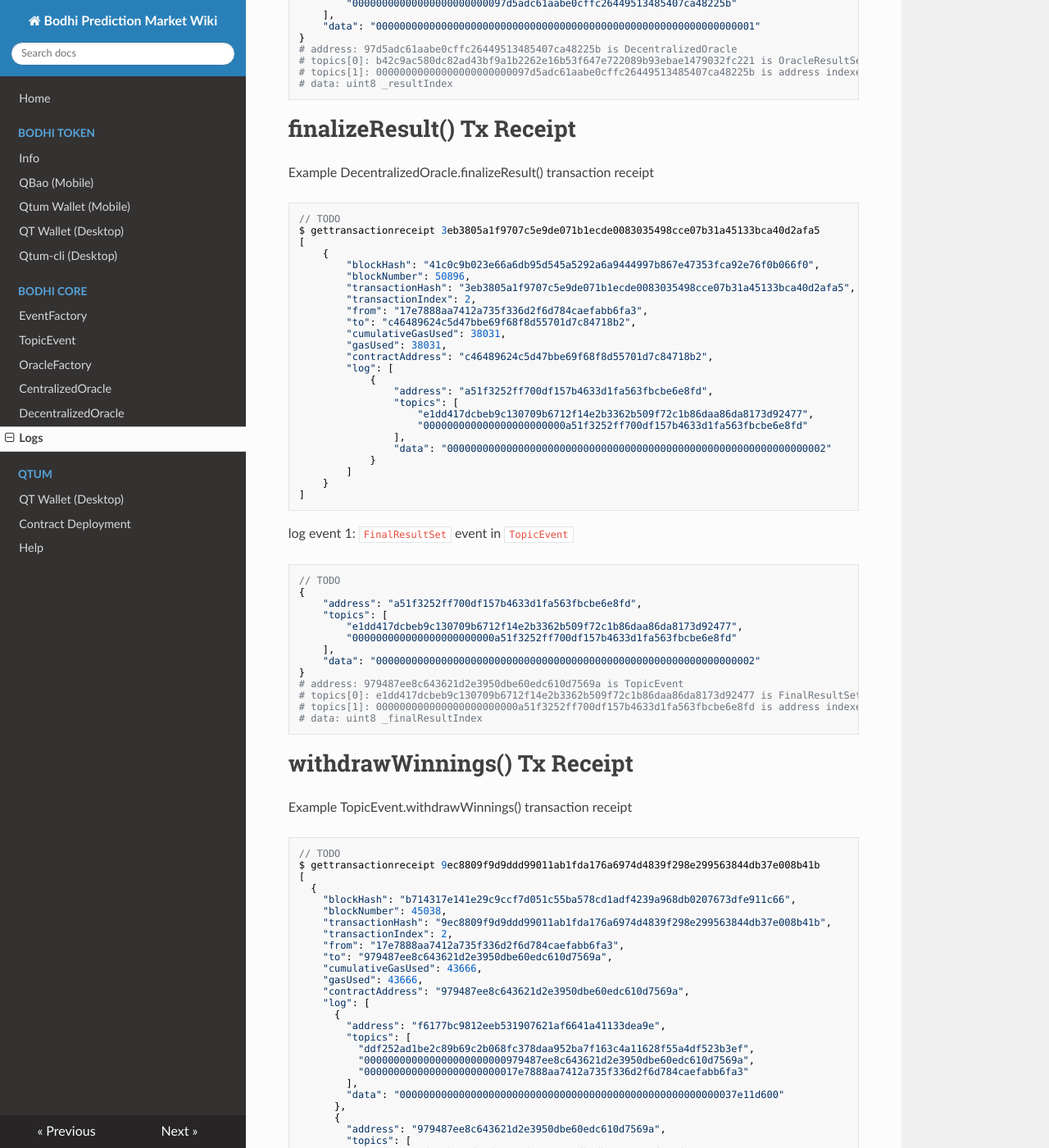
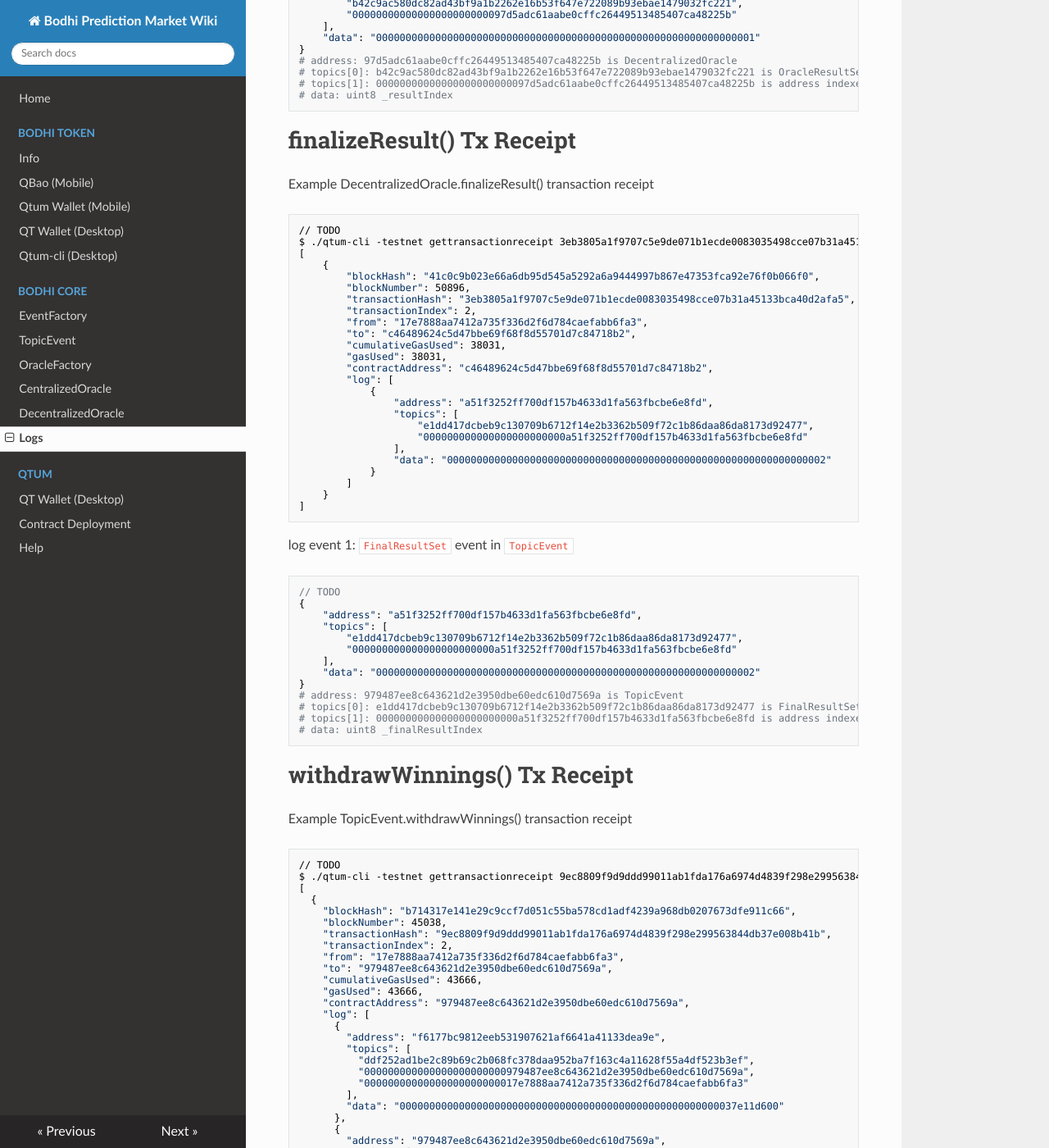
Before and after one commit to bodhiproject/wiki, an MkDocs documentation site: the page built from docs/bodhi_core/logs.md, in a window 1280 px wide and 1400 px high, scrolled down 9848 px. Shown: the whole window at 82% size. Built offline with MkDocs 1.6.1, drawn with Linux system fonts in a browser that asks for light colours; nearby versions of some CDN libraries; comment, search, counter and statistics services are not loaded; old or Windows-style settings are respelled for this version of MkDocs; some of the changed text lies outside the part shown.

Commit message:
Add qtumcli command before get tx receipt commands

```diff
--- a/docs/bodhi_core/logs.md
+++ b/docs/bodhi_core/logs.md
@@ -166,7 +166,7 @@
 # createTopic() Tx Receipt
 Example EventFactory.createTopic() transaction receipt
 
-    $ gettransactionreceipt 385917379bb4dea6d280e32593ea47e4870e0454867806f79e7892332ea026b5
+    $ ./qtum-cli -testnet gettransactionreceipt 385917379bb4dea6d280e32593ea47e4870e0454867806f79e7892332ea026b5
     [
         {
             "blockHash": "adcf9207ef9760b3589c4d17ec4ad93069ec93124842a330a95aafdee2949508",
@@ -242,7 +242,7 @@
 # bet() Tx Receipt
 Example CentralizedOracle.bet() transaction receipt
 
-    $ gettransactionreceipt 366953ec6096efe8e628da76551aae971059354f77618ed08f115f295967333a
+    $ ./qtum-cli -testnet gettransactionreceipt 366953ec6096efe8e628da76551aae971059354f77618ed08f115f295967333a
     [
         {
             "blockHash": "ae73b206fbfeeceabc97fa372eabc2e0fb0172184c1b1d33c32eb2c14138d92d",
@@ -292,7 +292,7 @@
 # setResult() Tx Receipt
 Example CentralizedOracle.setResult() transaction receipt
 
-    $ gettransactionreceipt 1d498254fd672d6e8deaff9b92b95bcd9ab6a9591ff415b9f0b3be442fcc9392
+    $ ./qtum-cli -testnet gettransactionreceipt 1d498254fd672d6e8deaff9b92b95bcd9ab6a9591ff415b9f0b3be442fcc9392
     [
         {
             "blockHash": "8d2d73644f9d5587265b75b0193406c508b614efe79c6e18baf3bb191e299389",
@@ -394,7 +394,7 @@
 Example DecentralizedOracle.voteResult() transaction receipt under the consensus threshold.
 
     // TODO
-    $ gettransactionreceipt 7b9ecbb1270a85f781149c7ebbb0fa5a94e6859ba6a33121d5c690f5249dbdb9
+    $ ./qtum-cli -testnet gettransactionreceipt 7b9ecbb1270a85f781149c7ebbb0fa5a94e6859ba6a33121d5c690f5249dbdb9
     [
       {
         "blockHash": "0bf96288986b22e3f6c88bffb47cc921b1be3efc225b244e84009df4dec5ae39",
@@ -469,6 +469,7 @@
 Example DecentralizedOracle.voteResult() transaction receipt that reaches the consensus threshold.
 
     // TODO
+    $ ./qtum-cli -testnet gettransactionreceipt 9322ded76ee91ca077569d5ca27920054c9ff74ea19a7ac3a43618e2bce2d9c3
     [
       {
         "blockHash": "8b7e1045fe89f0dc846d1238dfc6dace825708502f1275e329b8009b8757995c",
@@ -595,7 +596,7 @@
 Example DecentralizedOracle.finalizeResult() transaction receipt
 
     // TODO
-    $ gettransactionreceipt 3eb3805a1f9707c5e9de071b1ecde0083035498cce07b31a45133bca40d2afa5
+    $ ./qtum-cli -testnet gettransactionreceipt 3eb3805a1f9707c5e9de071b1ecde0083035498cce07b31a45133bca40d2afa5
     [
         {
             "blockHash": "41c0c9b023e66a6db95d545a5292a6a9444997b867e47353fca92e76f0b066f0",
@@ -640,7 +641,7 @@
 Example TopicEvent.withdrawWinnings() transaction receipt
 
     // TODO
-    $ gettransactionreceipt 9ec8809f9d9ddd99011ab1fda176a6974d4839f298e299563844db37e008b41b
+    $ ./qtum-cli -testnet gettransactionreceipt 9ec8809f9d9ddd99011ab1fda176a6974d4839f298e299563844db37e008b41b
     [
       {
         "blockHash": "b714317e141e29c9ccf7d051c55ba578cd1adf4239a968db0207673dfe911c66",
```
